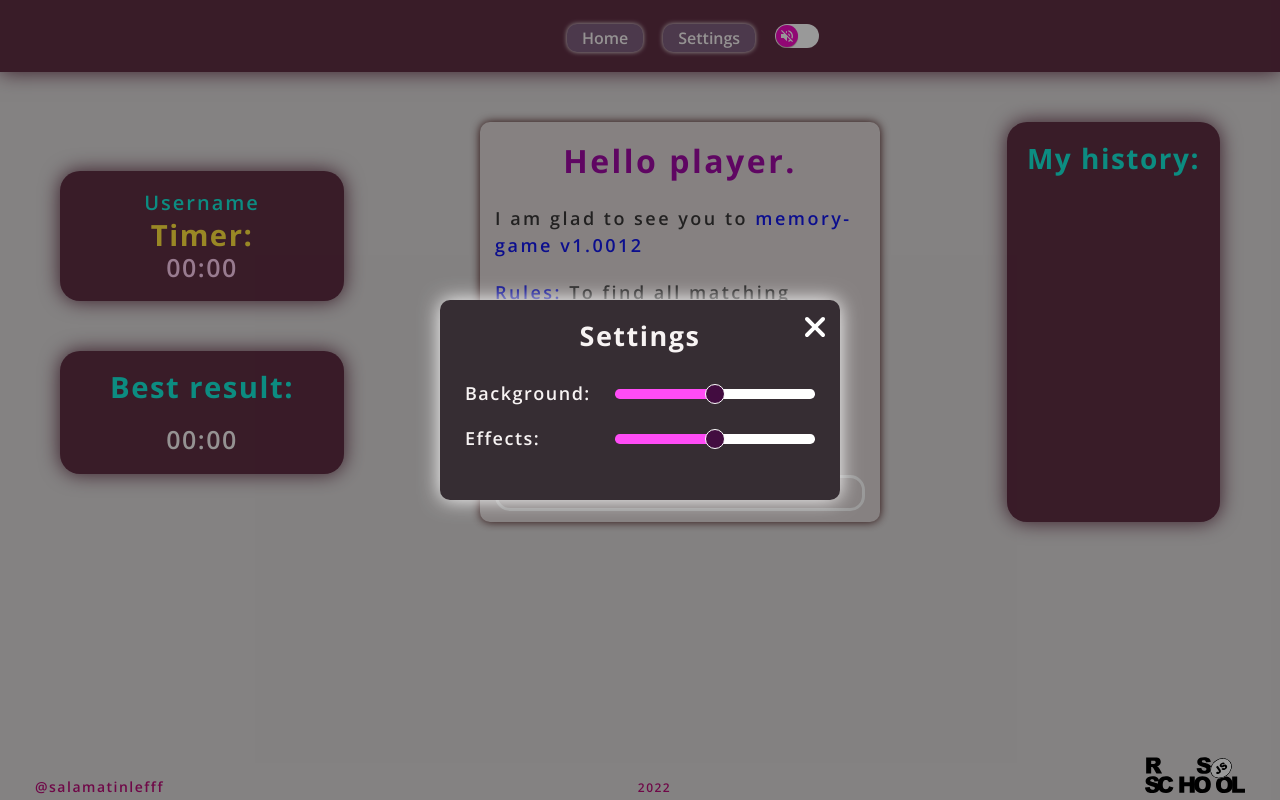
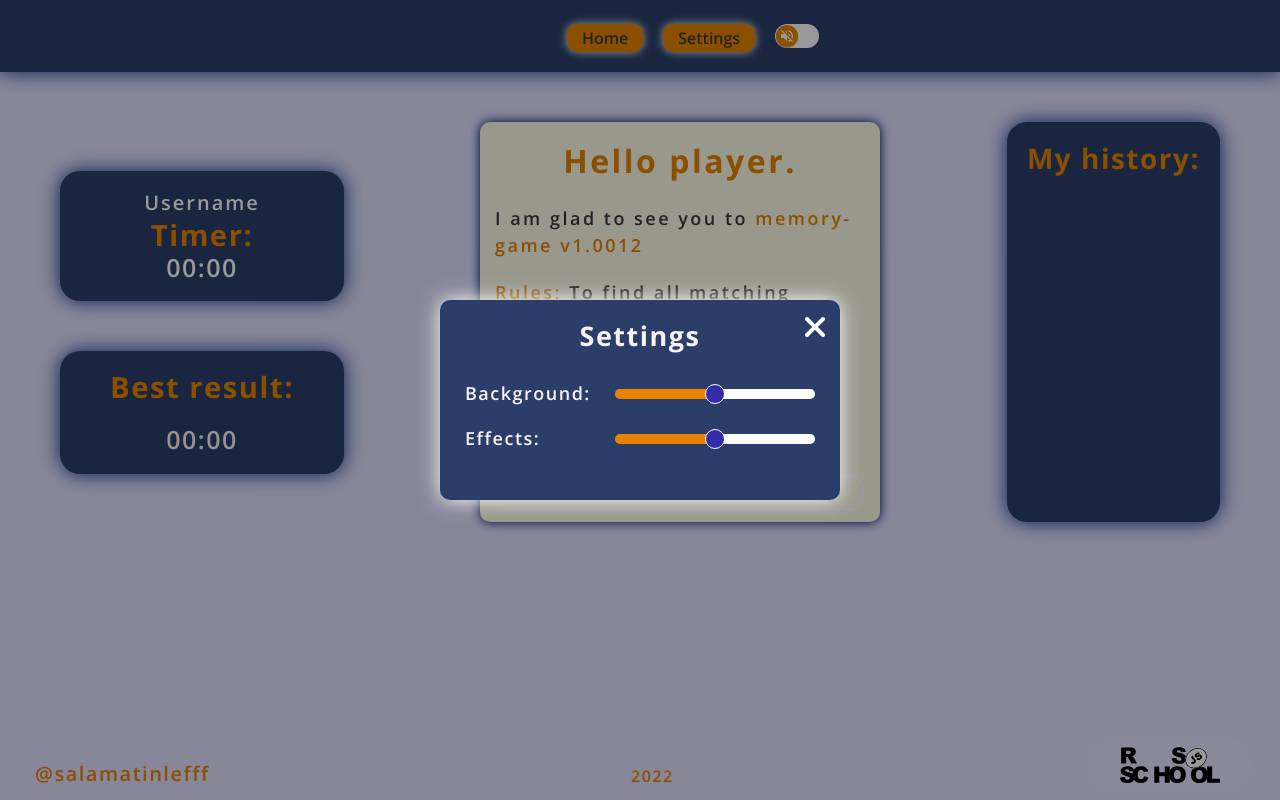
Before and after one commit to salamatinlefff/memory-game, a plain HTML site: page index.html in a window 1280 px wide. Both pictures are taken after a click on the button "Settings". Drawn offline with Linux system fonts and the light colour scheme.

Commit message:
refactor: change color theme

```diff
--- a/assets/scripts/music.js
+++ b/assets/scripts/music.js
@@ -12,16 +12,16 @@ export const music = () => {
   const inputEffects = document.querySelector('.overlay__input_effects');
   const muteBackground = document.getElementById('mute');
 
-  inputBackground.style.background = `linear-gradient(to right, rgb(255, 76, 246) ${inputBackground.value}%, rgba(255, 255, 255, 1) ${inputBackground.value}%`;
+  inputBackground.style.background = `linear-gradient(to right, #e78300 ${inputBackground.value}%, #ffffff ${inputBackground.value}%`;
 
-  inputEffects.style.background = `linear-gradient(to right, rgb(255, 76, 246) ${inputEffects.value}%, rgba(255, 255, 255, 1) ${inputEffects.value}%`;
+  inputEffects.style.background = `linear-gradient(to right, #e78300 ${inputEffects.value}%, #ffffff ${inputEffects.value}%`;
 
   let backgroundIsPlaying = false;
 
   inputBackground.addEventListener('input', () => {
     audio.background.play();
 
-    inputBackground.style.background = `linear-gradient(to right, rgb(255, 76, 246) ${inputBackground.value}%, rgba(255, 255, 255, 1) ${inputBackground.value}%`;
+    inputBackground.style.background = `linear-gradient(to right, #e78300 ${inputBackground.value}%, #ffffff ${inputBackground.value}%`;
 
     audio.background.volume = inputBackground.value / 100
     backgroundIsPlaying = true;
@@ -44,7 +44,7 @@ export const music = () => {
   inputEffects.addEventListener('input', () => {
     audio.click.play();
 
-    inputEffects.style.background = `linear-gradient(to right, rgb(255, 76, 246) ${inputEffects.value}%, rgba(255, 255, 255, 1) ${inputEffects.value}%`;
+    inputEffects.style.background = `linear-gradient(to right, #e78300 ${inputEffects.value}%, #ffffff ${inputEffects.value}%`;
 
     audio.click.volume = inputEffects.value / 100;
     audio.changeVolume.volume = inputEffects.value / 100;
--- a/assets/style/aside.css
+++ b/assets/style/aside.css
@@ -13,8 +13,8 @@
 .aside {
   border-radius: 20px;
   margin: 0 30px;
-  box-shadow: 0 0 20px #5f2e43;
-  background-color: #5f2e43;
+  box-shadow: 0 0 20px #092f86;
+  background-color: #2b3e69;
 }
 
 .aside__time {
@@ -30,18 +30,18 @@
 }
 
 .time__name {
-  color: #14e9d7;
+  color: #ffffff;
   font-size: 20px;
   letter-spacing: 2px;
   margin-bottom: 5px;
 }
 
 .time__title {
-  color: #ffe23d;
+  color: #e78300;
 }
 
 .time__text {
-  color: #fdccee;
+  color: #ffffff;
 }
 
 .aside__best {
@@ -57,7 +57,7 @@
 }
 
 .best__title {
-  color: #14e9d7;
+  color: #e78300;
 }
 
 .aside__results {
@@ -69,7 +69,7 @@
 }
 
 .results__title {
-  color: #14e9d7;
+  color: #e78300;
   font-size: 28px;
 }
 
--- a/assets/style/default.css
+++ b/assets/style/default.css
@@ -22,7 +22,7 @@ body {
   font-size: 25px;
   font-weight: 600;
   color: #f7f3f3;
-  background-color: #dbd8d8;
+  background-color: #e2e0ff;
 }
 
 a {
--- a/assets/style/footer.css
+++ b/assets/style/footer.css
@@ -5,24 +5,40 @@
   align-items: flex-end;
   align-self: flex-end;
   justify-content: space-between;
-  padding: 25px 5px 5px;
-  color: #b80d77;
+  padding: 25px 5px 15px;
+  color: #e78300;
 }
 
 .github {
-font-size: 14px;
+font-size: 20px;
+transition: all 0.3s ease-in-out;
 }
 
+.github:hover {
+  color: #2b3e69;
+  }
+
 .year {
-  font-size: 12px;
+  font-size: 16px;
 }
 
 
 .rs_link {
   display: block;
-  width: 100px;
+  width: 150px;
   height: 40px;
+  padding: 10px;
   background-image: url(../img/rs_school_js.svg);
   background-repeat: no-repeat;
   background-position: center;
+  background-size: 100px;
+  border-radius: 10px;
+  box-shadow: 0 0 15px rgba(255, 255, 255, 0.2);
+  background-color: rgba(255, 255, 255, 0.1);
+  transition: all 0.3s ease-in-out;
 }
+
+.rs_link:hover {
+  box-shadow: 0 0 15px rgba(43, 62, 105, 0.3);
+  background-color: rgba(43, 62, 105, 0.1);
+}
--- a/assets/style/header.css
+++ b/assets/style/header.css
@@ -7,8 +7,8 @@
   gap: 20px;
   width: 100%;
   max-height: 80px;
-  box-shadow: 0 0 20px #5f2e43;
-  background-color: #5f2e43;
+  box-shadow: 0 0 20px #092f86;
+  background-color: #2b3e69;
 }
 
 .navigation__list {
@@ -26,10 +26,11 @@
   border: none;
   opacity: 1;
   border-radius: 10px;
-  box-shadow: 0px 0px 5px #ffffff;
+  color: #383737;
+  box-shadow: 0px 0px 10px #ffffff;
   transform: scale(1);
   transition: transform 0.1s ease-in-out;
-  background-color: #7e5e7e;
+  background-color: #e78300;
   transition: all 0.3s ease-in-out;
 }
 
@@ -45,8 +46,7 @@
 }
 
 .navigation__button:hover {
-  color: #383737;
-  background-color: #d4d3d3;
+  color: #ffffff;
 }
 
 .navigation__button:active {
@@ -82,7 +82,7 @@
   width: 22px;
   height: 22px;
   border-radius: 50%;
-  background-color: #f10cc0;
+  background-color: #e78300;
   background-repeat: no-repeat;
   background-position: center;
   box-shadow: 0px 1px 1px rgba(69, 2, 2, 0.3);
@@ -90,7 +90,7 @@
 }
 
 .mute__checkbox:hover+.mute__label::before{
-  background-color: #b80d77;
+  background-color: #ce7500;
 }
 
 .mute__label::before {
--- a/assets/style/main.css
+++ b/assets/style/main.css
@@ -8,8 +8,8 @@
   margin-right: 30px;
   border-radius: 10px;
   transform: translateX(-40%);
-  box-shadow: 0 0 10px #461515;
-  background-color: #dfd7d7;
+  box-shadow: 0 0 10px #011c58, 0 0 15px #aba3f5;
+  background-color: #fffdeb;
   transition: all 0.5s ease-in-out;
 }
 
@@ -32,7 +32,7 @@
 .home__title {
   margin-bottom: 20px;
   text-align: center;
-  color: #9e0aa3;
+  color: #e78300;
   font-size: 32px;
 }
 
@@ -42,7 +42,7 @@
 }
 
 .home__text-select {
-  color: #1317eb;
+  color: #e78300;
   font-size: 18px;
 }
 
@@ -106,7 +106,6 @@
   width: 400px;
   height: 400px;
   padding: 25px;
-  background-color: #d8c8c8;
   border-radius: 10px;
   box-shadow: 0 0 10px #461515;
 }
--- a/assets/style/overlay.css
+++ b/assets/style/overlay.css
@@ -28,7 +28,7 @@
   pointer-events: none;
   border-radius: 10px;
   font-size: 18px;
-  background-color: #362d33;
+  background-color: #2b3e69;
   opacity: 0;
   box-shadow: 0 0 20px #ffffff;
   transition: opacity 0.3s ease-in-out;
@@ -91,17 +91,11 @@
   cursor: pointer;
   width: 20px;
   height: 20px;
-    background-color: rgb(66, 12, 64);
+  background-color: rgb(52, 44, 168);
   border: 1px solid rgb(255, 255, 255);
   border-radius: 50%;
   transition: all 0.2s ease-in-out;
 }
-
-  .overlay__input::-webkit-slider-thumb:hover {
-    background-color: rgb(100, 3, 3);
-    border: 1px solid rgb(255, 255, 255);
-  }
-
 
 .play {
   width: 100%;
--- a/index.html
+++ b/index.html
@@ -4,7 +4,7 @@
   <meta charset="UTF-8">
   <meta http-equiv="X-UA-Compatible" content="IE=edge">
   <meta name="viewport" content="width=device-width, initial-scale=1.0">
-  <title>memory-game v0.0</title>
+  <title>memory-game 1.0012</title>
 
   <link rel="apple-touch-icon" sizes="180x180" href="./assets/img/favicon/apple-touch-icon.png">
 <link rel="icon" type="image/png" sizes="32x32" href="./assets/img/favicon/favicon-32x32.png">
```
Lines whose indentation alone changed are shown as unchanged.
